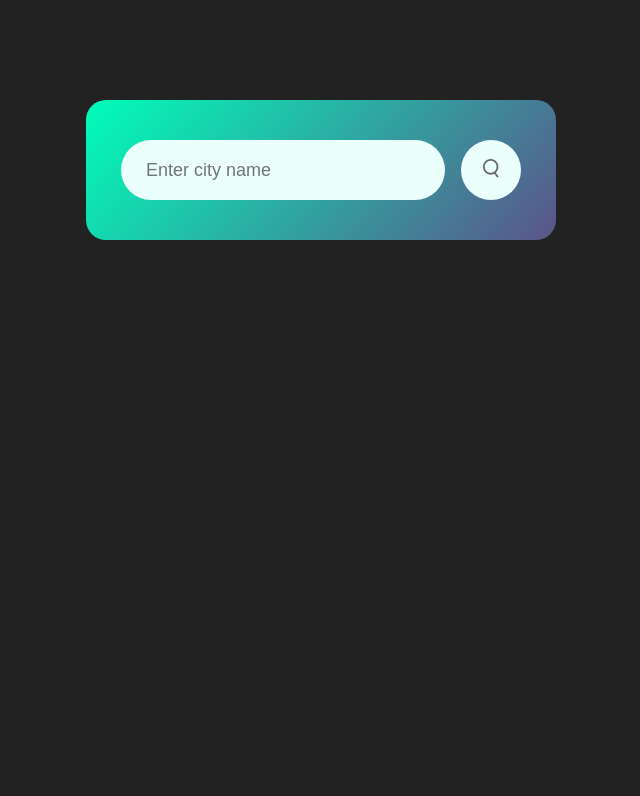
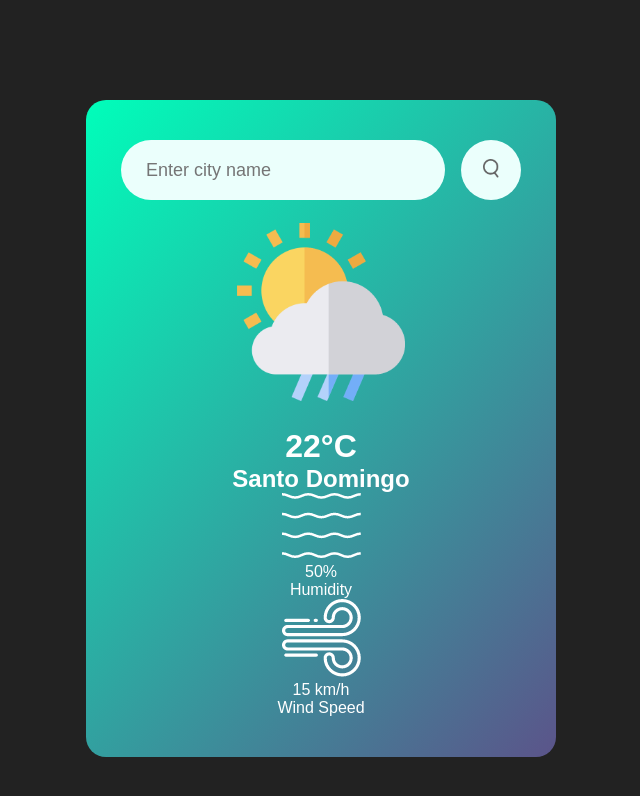
Before and after one commit to marial-garces/WeatherApp, a plain HTML site: page index.html in a window 1280 px wide. Shown: the whole page, without its empty margins (319-959 px from the left). Drawn offline with Linux system fonts and the light colour scheme.

Commit message:
weather info y details

```diff
--- a/index.html
+++ b/index.html
@@ -9,9 +9,38 @@
 <body>
 
 <div class="card">
+    <!-- search Bar -->
     <div class="search">
         <input type="text" placeholder="Enter city name" spellcheck="false">
         <button><img src="images/search.png"></button>
+    </div>
+
+    <!-- Weather Information -->
+    <div class="weather">
+        <img src="images/drizzle.png" class="weather-icon">
+        <h1 class="temp">22°C</h1>
+        <h2 class="city">Santo Domingo</h2>
+
+        <!-- Weather Description -->
+        <div class="details">
+            <div class="col">
+                <img src="images/humidity.png" alt="">
+                <div>
+                    <p class="humidity">50%</p>
+                    <p>Humidity</p>
+                </div>
+            </div>
+
+            <div class="col">
+                <img src="images/wind.png" alt="">
+                <div>
+                    <p class="wind">15 km/h</p>
+                    <p>Wind Speed</p>
+                </div>
+            </div>
+
+
+        </div>
     </div>
 </div>
 
```
